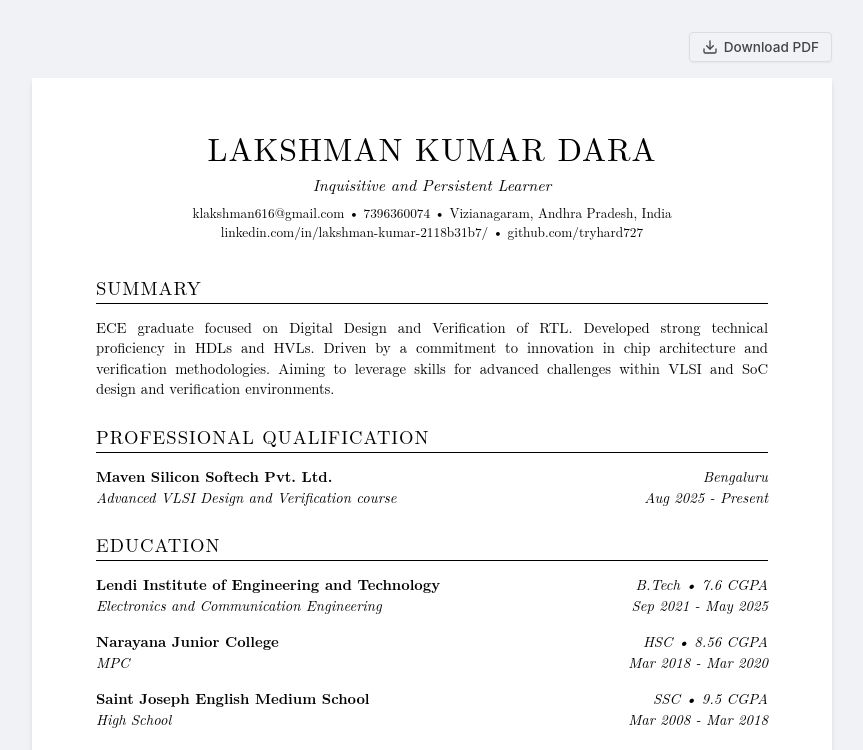
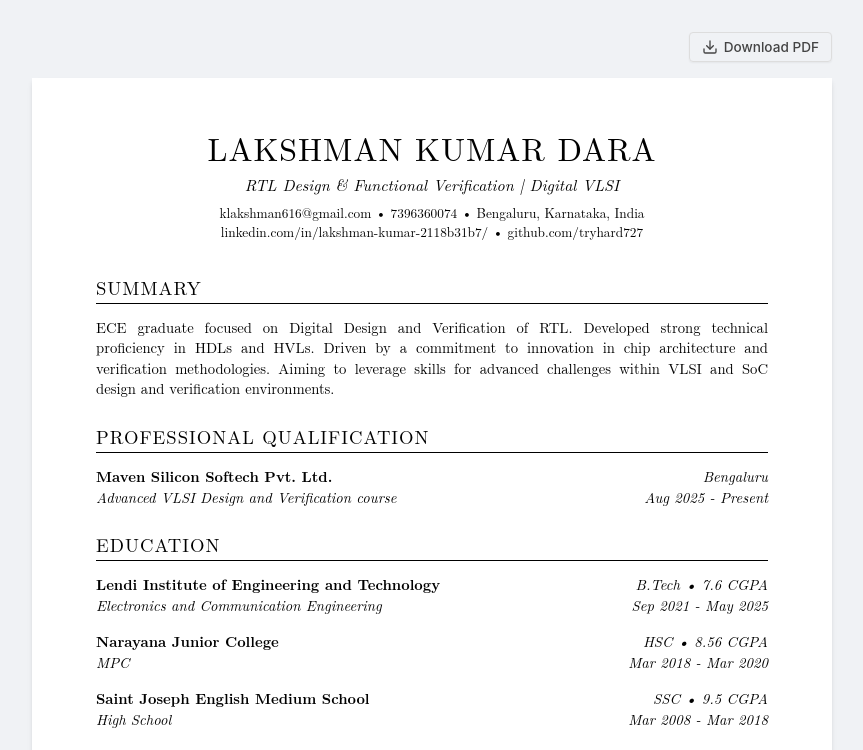
Before and after one commit to tryhard727/canvas, a plain HTML site: page index.html in a window 1280 px wide. Shown: the top 750 px of the page, without its empty margins (208-1071 px from the left). Drawn offline with Linux system fonts and the light colour scheme; a web font is replaced by a local one.

Commit message:
Refocus portfolio on RTL design and verification

```diff
--- a/index.html
+++ b/index.html
@@ -28,9 +28,9 @@
             <div class="resume-container">
         <header>
             <h1>Lakshman Kumar Dara</h1>
-            <p class="subtitle">Inquisitive and Persistent Learner</p>
+            <p class="subtitle">RTL Design &amp; Functional Verification | Digital VLSI</p>
             <div class="contact-info">
-                klakshman616@gmail.com &bull; 7396360074 &bull; Vizianagaram, Andhra Pradesh, India<br>
+                klakshman616@gmail.com &bull; 7396360074 &bull; Bengaluru, Karnataka, India<br>
                 <a href="https://www.linkedin.com/in/lakshman-kumar-2118b31b7/">linkedin.com/in/lakshman-kumar-2118b31b7/</a> &bull;
                 <a href="https://github.com/tryhard727">github.com/tryhard727</a>
             </div>
```
